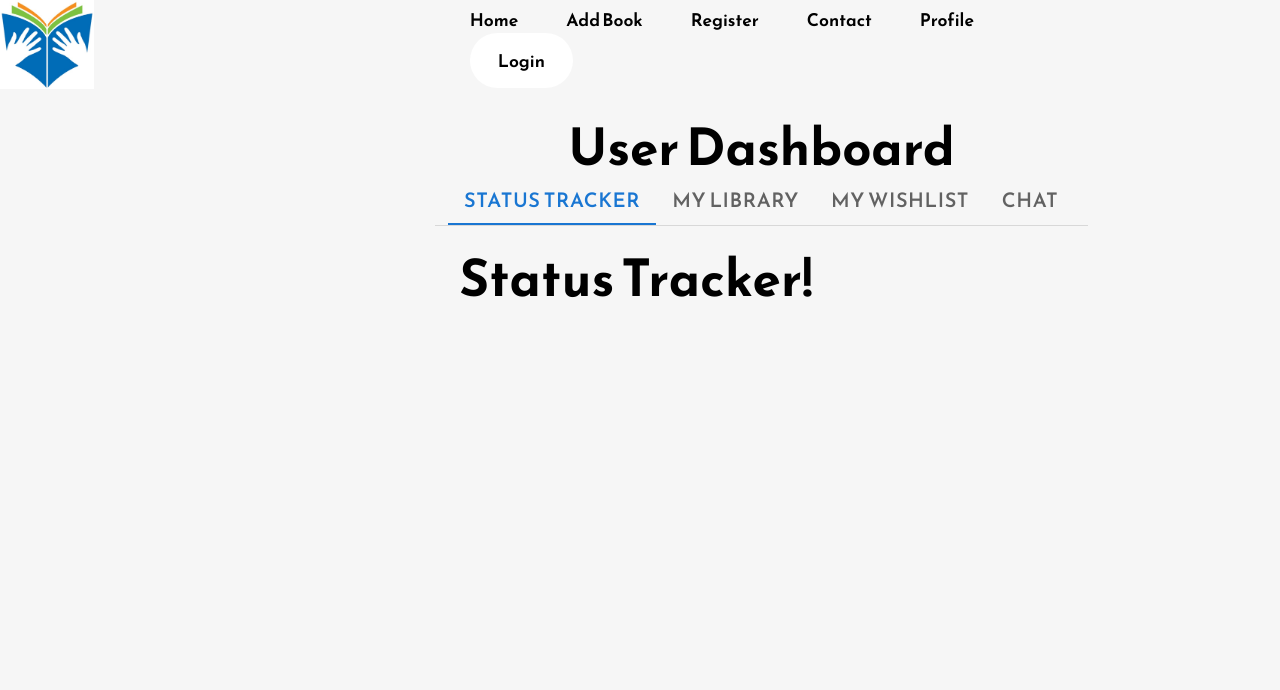
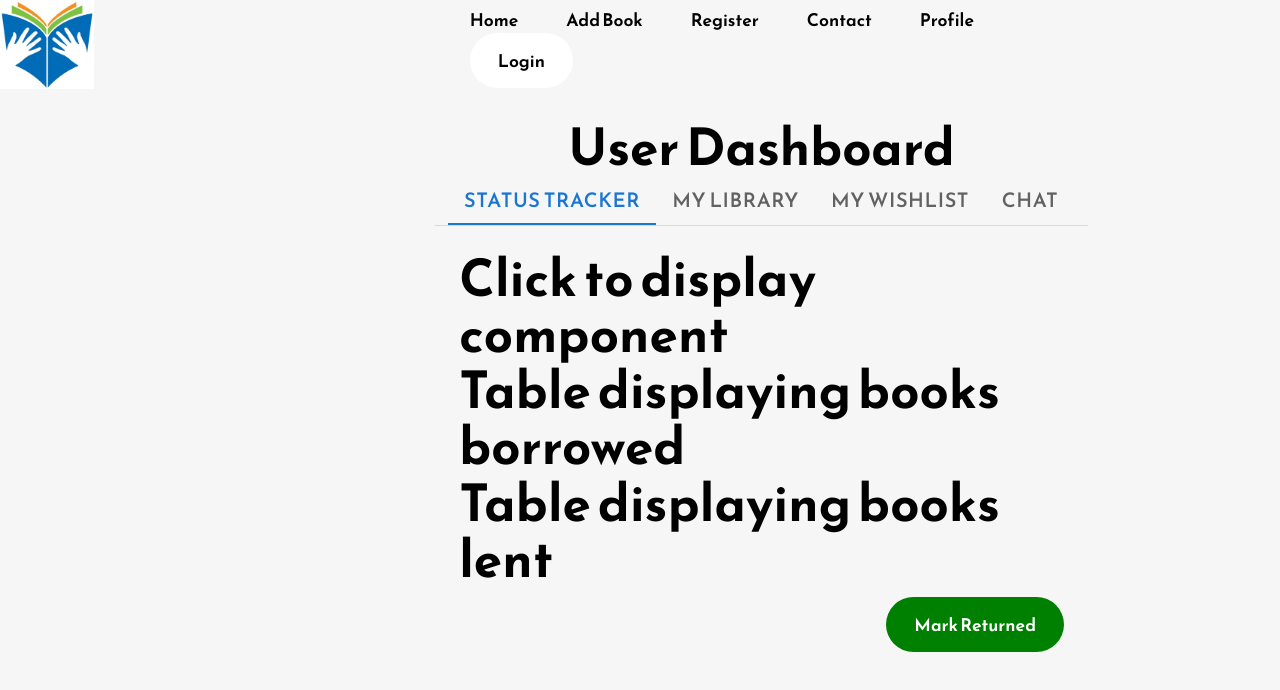
Before and after one commit to dalpiad/Books2Borrow, a React (Vite) app: page /SimpleUserDashboard in a window 1280 px wide. Shown: the top 690 px of the page. Built offline with nearby package versions, Linux system fonts and the light colour scheme.

Commit message:
saving progress on Status Tracker

```diff
--- a/src/App.css
+++ b/src/App.css
@@ -290,3 +290,24 @@ table {
   border-radius: 8px;
   overflow: hidden;
 }
+
+
+.containerDeleteCheckoutButton {
+  display: flex;
+}
+
+.deleteCheckoutButton {
+  margin-left: auto;
+  margin-right: 0px;
+  margin-top: 10px;
+  padding: 0.9rem 1.75rem;
+  color: white;
+  background-color: green;
+  outline: none;
+  border: none;
+  border-radius: 5rem;
+  font-size: 1.1rem;
+  cursor: pointer;
+  font-weight: 600;
+  transition: 0.2s;
+}
--- a/src/components/StatusTracker.jsx
+++ b/src/components/StatusTracker.jsx
@@ -1,12 +1,51 @@
 import React from "react";
+import DeleteCheckoutButton from "./ui/DeleteCheckoutButton";
+import { useState } from "react";
 
 
 const StatusTracker = () => {
+    // setup state variable to hold checkout record by Borrower ID.
+    // setup state variable to hhold checkout record by Lender ID.
+    // setup state variable to hold borrowerID object
+    // setup state variable to hold lenderID objec
+    // setup state variable to hold selected checkout records to mark returned.
+    const [selectedId, setSelectedId] = useState(null);
+
+
+    // setup React Query to fetch checkout record by Borrower ID.
+    // setup React Query to fetch checkout record by Lender ID.
+    // setup React Query to fetch borrowerID object
+    // setup React Query to fetch lenderID objec
+
+    // will need an update checkout record button. This will send and update request to checkout controller to update the isDue value to false.
+    // this will likely be it's own button component.
+
+
+    // onclick method to handle clicks of rows. This will populate the first component that displays the record in more detail.
+
+
+    // handle selected method for the lent table only. Able to update that the book has been returned.
+    const handleCLick = (recordId) => {
+        setSelectedId(recordId);
+      }
 
     return (
-        <div>
-            <h1>Status Tracker! </h1>
-        </div>
+        <>
+{/* //  on lcick display that displayes a countdown of when the book is due back. Default behavior to show the most recent book due back.
+//  Can display both books you need to return to others as well as books due back to you and who you lent them out to.  */}
+            <div>
+                <h1>Click to display component</h1>
+            </div>
+{/* //  Table that displays book that you currently have borrowed. Clickable. */}
+            <div>
+                <h1>Table displaying books borrowed</h1>
+            </div>
+    {/* Table that displays books that you currently have lent out to others. Clickable.  */}
+            <div>
+                <h1>Table displaying books lent</h1>
+                <DeleteCheckoutButton id={selectedId} />
+            </div>
+    </>
     )
 }
 
--- /dev/null
+++ b/src/components/ui/DeleteCheckoutButton.jsx
@@ -0,0 +1,28 @@
+import React from "react"
+import axios from "axios";
+
+const DeleteCheckoutButton = (props) => {
+    const handleClick = () => {
+        alert(`Request Sent! Chekcout ID ${props.id} will be deleted`);
+        const data = props.id;
+
+    // update path to send delete request to Checkout Controller once ready.
+    axios.delete(`http://localhost:8080/${data}`).then(response => {
+        if (response.OK) {
+            alert("Book Returned");
+        } else {
+            alert("Error returning book")
+        }
+        }).catch(error => {
+            console.error("Error returning book", error);
+        })
+        }
+        return (
+            <div className="containerDeleteCheckoutButton">
+                <button className="deleteCheckoutButton" onClick={handleClick}> Mark Returned </button>
+            </div>
+
+    )
+}
+
+export default DeleteCheckoutButton;
```
